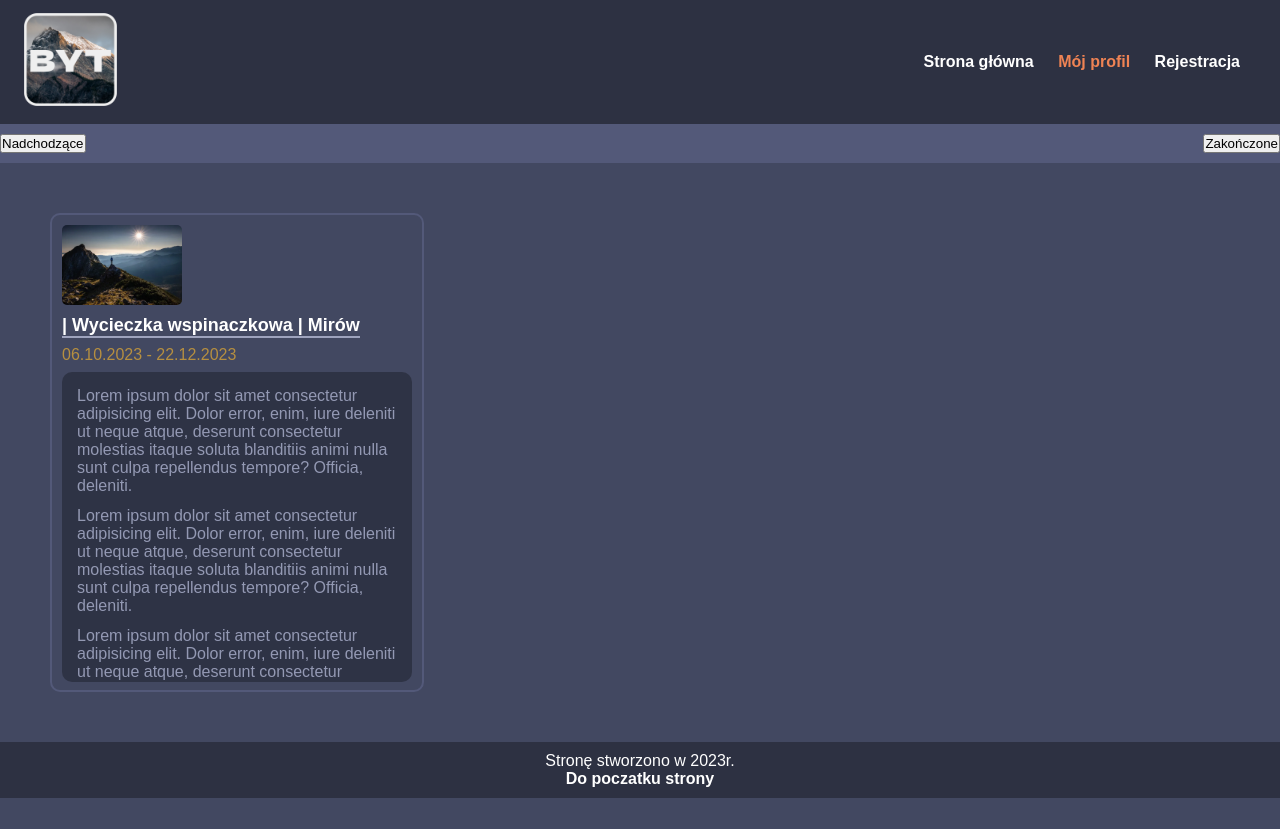
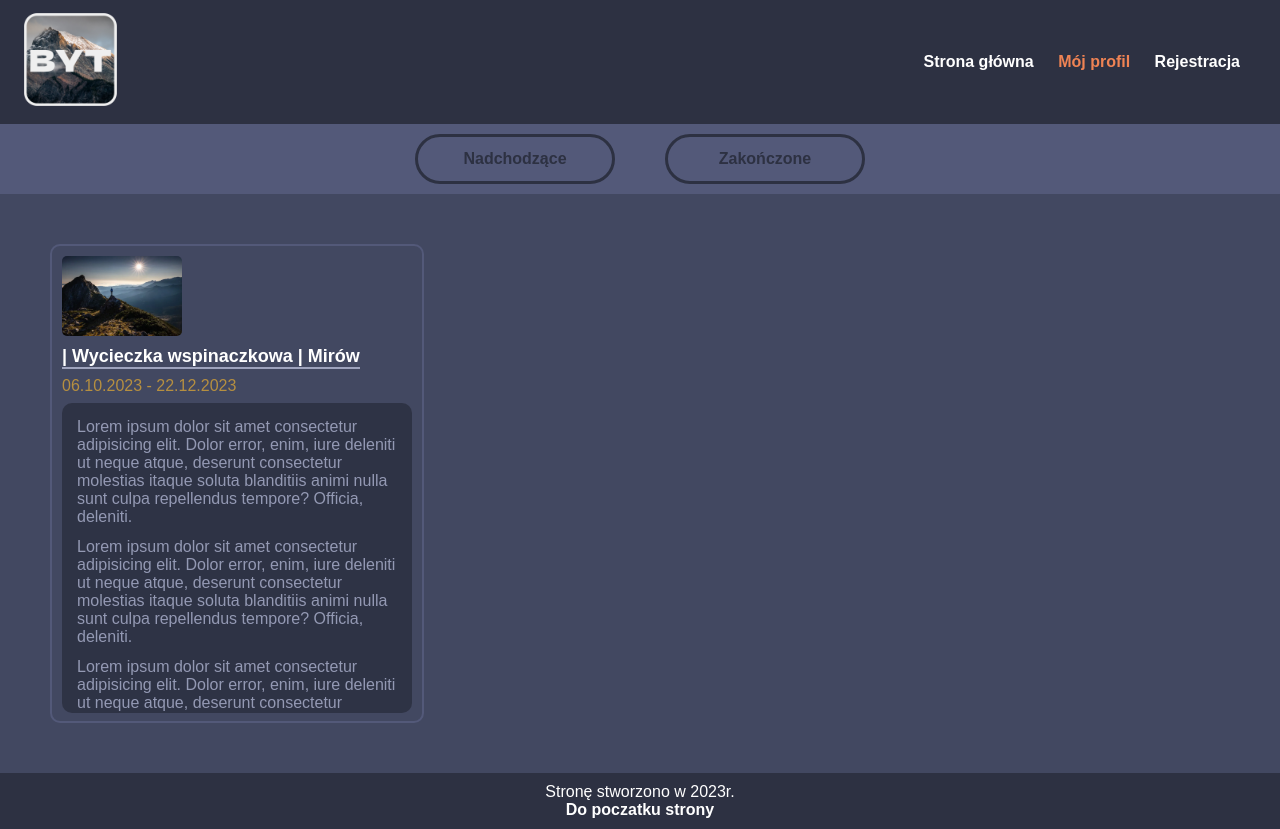
Before and after one commit to The-Scripts/book-your-travel, a PHP site: page /php/dashboard.php in a window 1280 px wide. Before the commit the page ends 798 px from the top, so only its background shows below. Run offline with PHP 8.4, Linux system fonts and the light colour scheme.

Commit message:
dashboard buttons buttons

```diff
--- a/src/css/dashboard.css
+++ b/src/css/dashboard.css
@@ -10,6 +10,38 @@
 
 #sub_menu {
     background-color: var(--map);
+}
+
+button {
+    width: 200px;
+    height: 50px;
+    background-color: var(--map);
+    border: 3px solid var(--main);
+    border-radius: 25px;
+    text-align: center;
+    color: var(--main);
+    font-size: 16px;
+    font-weight: 600;
+}
+
+button:hover {
+    border: 2px solid var(--bgc);
+    font-weight: 300;
+    color: var(--bgc);
+}
+
+button:active {
+    background-color: var(--altbgc);
+}
+
+#upcoming {
+    margin-left: auto;
+    margin-right: 25px;
+}
+
+#previous {
+    margin-right: auto;
+    margin-left: 25px;
 }
 
 .trip {
@@ -76,3 +108,11 @@
 	opacity: 0%;
     background: none;
 }
+
+@media (max-width: 768px) {
+    /* Stylizacja dla ekranów o szerokości do 768px */
+  }
+
+  @media (min-width: 769px) and (max-width: 1024px) {
+    /* Stylizacja dla ekranów o szerokości od 769px do 1024px */
+  }
```
